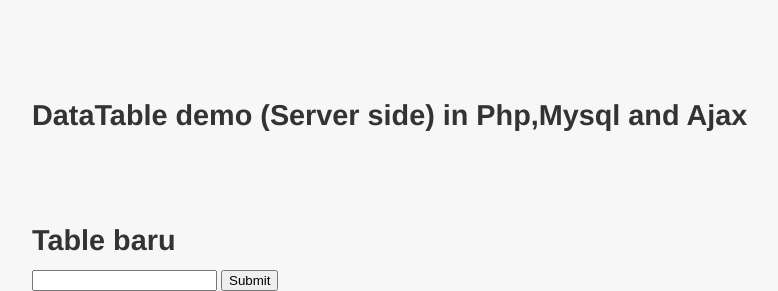
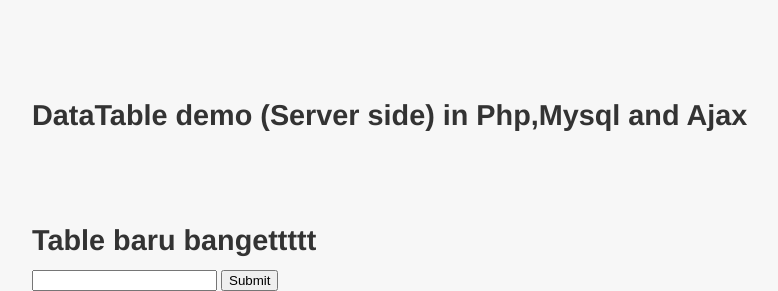
Before and after one commit to danigunawan/datatable-demo, a PHP site: page / in a window 1280 px wide. Shown: the top 291 px of the page, without its empty margins (228-1006 px from the left). Run offline with PHP 8.4, Linux system fonts and the light colour scheme.

Commit message:
ubah judulnya

```diff
--- a/index.php
+++ b/index.php
@@ -69,7 +69,7 @@
 	<body>
 		<div class="header"><h1>DataTable demo (Server side) in Php,Mysql and Ajax </h1></div>
 		<div class="container">
-<h1>Table baru</h1>
+<h1>Table baru bangettttt </h1>
 		<form id="form">
 			<input type="text" name="nama" id="nama">
 			<button type="submit" id="submit">Submit</button>
```
